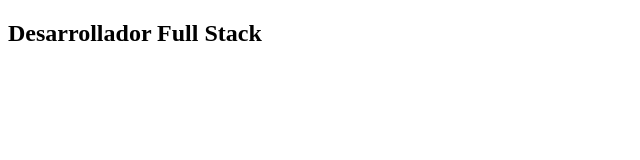
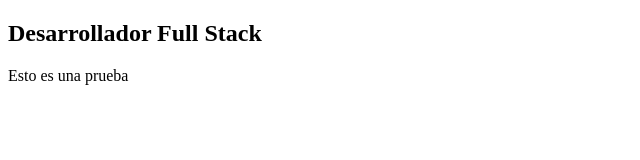
Before and after one commit to AndresPLS/porfolio_dev, an Angular app: page / in a window 1280 px wide. Shown: the top 160 px of the page, without its empty margins (0-640 px from the left). Built offline with nearby package versions, Linux system fonts and the light colour scheme.

Commit message:
Repo pulbico

```diff
--- a/src/app/app.component.html
+++ b/src/app/app.component.html
@@ -1,5 +1,6 @@
 <section>
     <h1>Desarrollador Full Stack</h1>
+    <p>Esto es una prueba</p>
 </section>
 
 <router-outlet />
```
